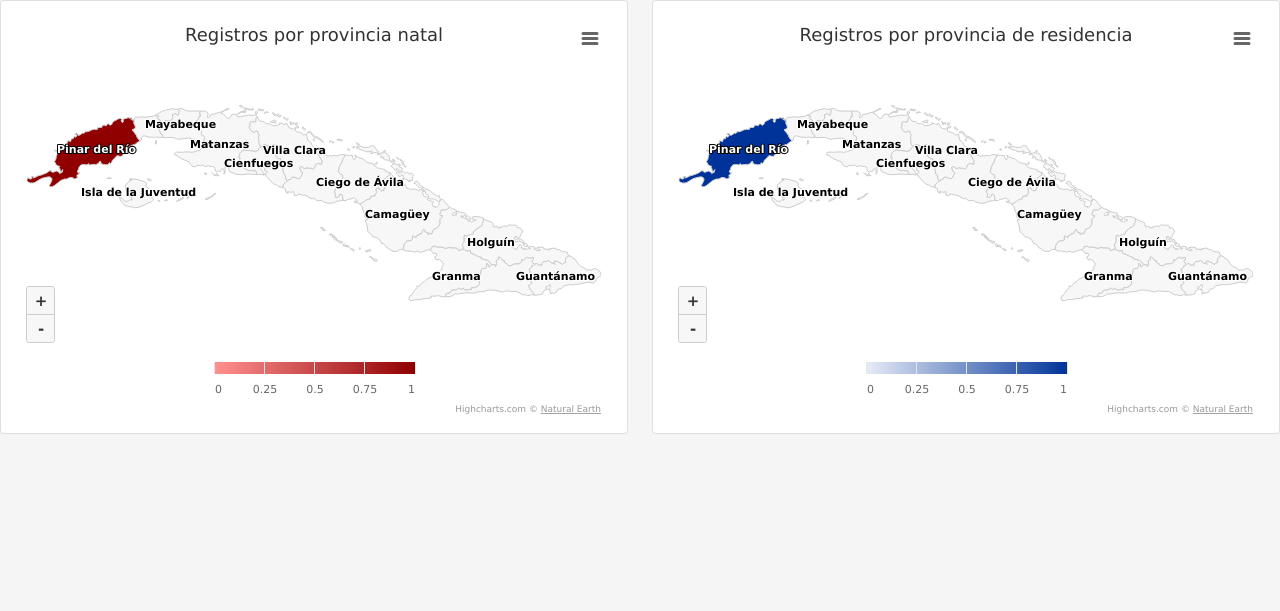
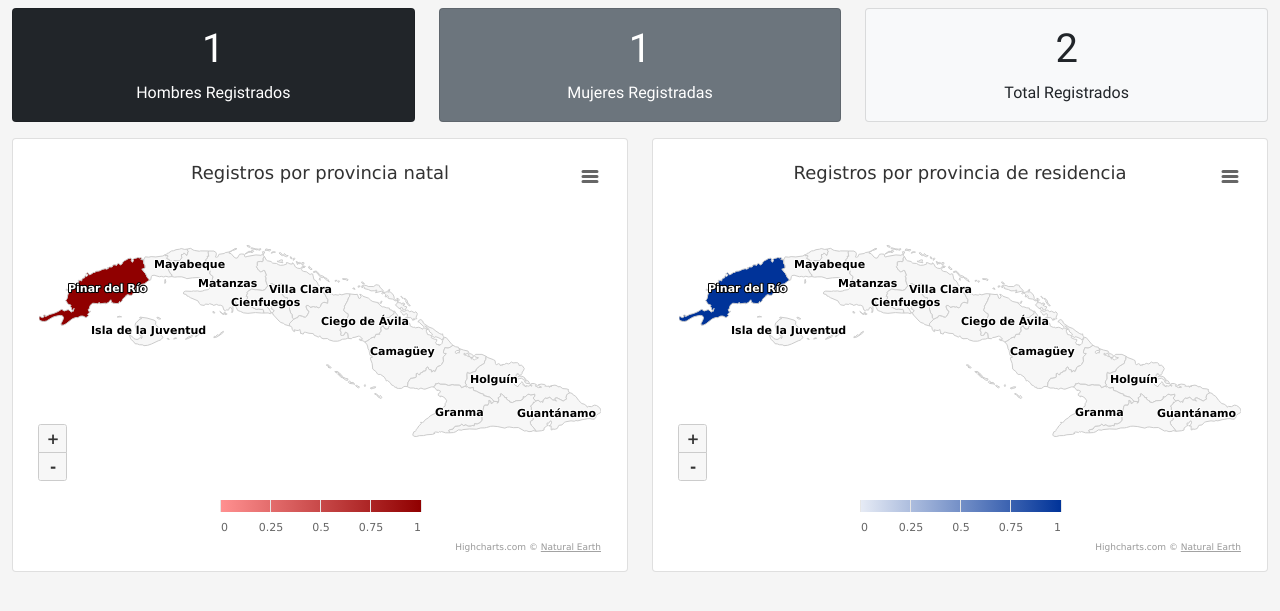
Before and after one commit to lazaroah02/sigipo, a Django app: page /dashboard/ in a window 1280 px wide. Shown: the part 56-667 px from the top of the page. Run offline with Django 3.2, Linux system fonts and the light colour scheme; data comes from the database, SQL or seed files in the repository; tables that the repository leaves empty hold one stand-in row (values such as "Sample post"); parts of the project's set-up code (start-up, migrations or seed data) failed here and were passed over; some libraries are stand-ins or nearby versions.

Commit message:
Added dashboard gender count

```diff
--- a/apps/dashboard/views.py
+++ b/apps/dashboard/views.py
@@ -6,6 +6,7 @@ from django.db.models import Case, Count, F, Value, When
 from django.http import JsonResponse
 from django.views.generic import TemplateView
 
+from apps.dashboard.models import GenderCountView
 from apps.patient.models import Patient
 
 MATCH_PROVINCE_CODE = Case(
@@ -32,6 +33,15 @@ class Dashboard(TemplateView):
     """View to handle dashboard."""
 
     template_name = "dashboard/dashboard.html"
+
+    def get_context_data(self, **kwargs):
+        return (
+            GenderCountView.objects.annotate(
+                total_count=F("female_count") + F("male_count")
+            )
+            .values("female_count", "male_count", "total_count")
+            .first()
+        )
 
     def get(self, request, *args, **kwargs):
         match request.GET.get("data"):
--- a/sigipo/templates/dashboard/dashboard.html
+++ b/sigipo/templates/dashboard/dashboard.html
@@ -9,7 +9,34 @@
 
 {% block content %}
 <div class="containner">
-  <div class="row">
+  <div class="row m-auto mt-2">
+    <div class="col-sm-4">
+      <div class="card text-white bg-dark mb-3 text-center">
+        <div class="card-body">
+          <h1 class="card-title">{{ male_count }}</h1>
+          <p class="card-text">Hombres Registrados</p>
+        </div>
+      </div>
+    </div>
+    <div class="col-sm-4">
+      <div class="card text-white bg-secondary mb-3 text-center">
+        <div class="card-body">
+          <h1 class="card-title">{{ female_count }}</h1>
+          <p class="card-text">Mujeres Registradas</p>
+        </div>
+      </div>
+    </div>
+    <div class="col-sm-4">
+      <div class="card text-dark bg-light mb-3 text-center">
+        <div class="card-body">
+          <h1 class="card-title">{{ total_count }}</h1>
+          <p class="card-text">Total Registrados</p>
+        </div>
+      </div>
+    </div>
+  </div>
+
+  <div class="row m-auto">
     <div class="col-sm-6">
       <div class="card">
         <div class="card-body">
```
Also changed, not shown: apps/patient/migrations/0003_patient_gender_view.py.
